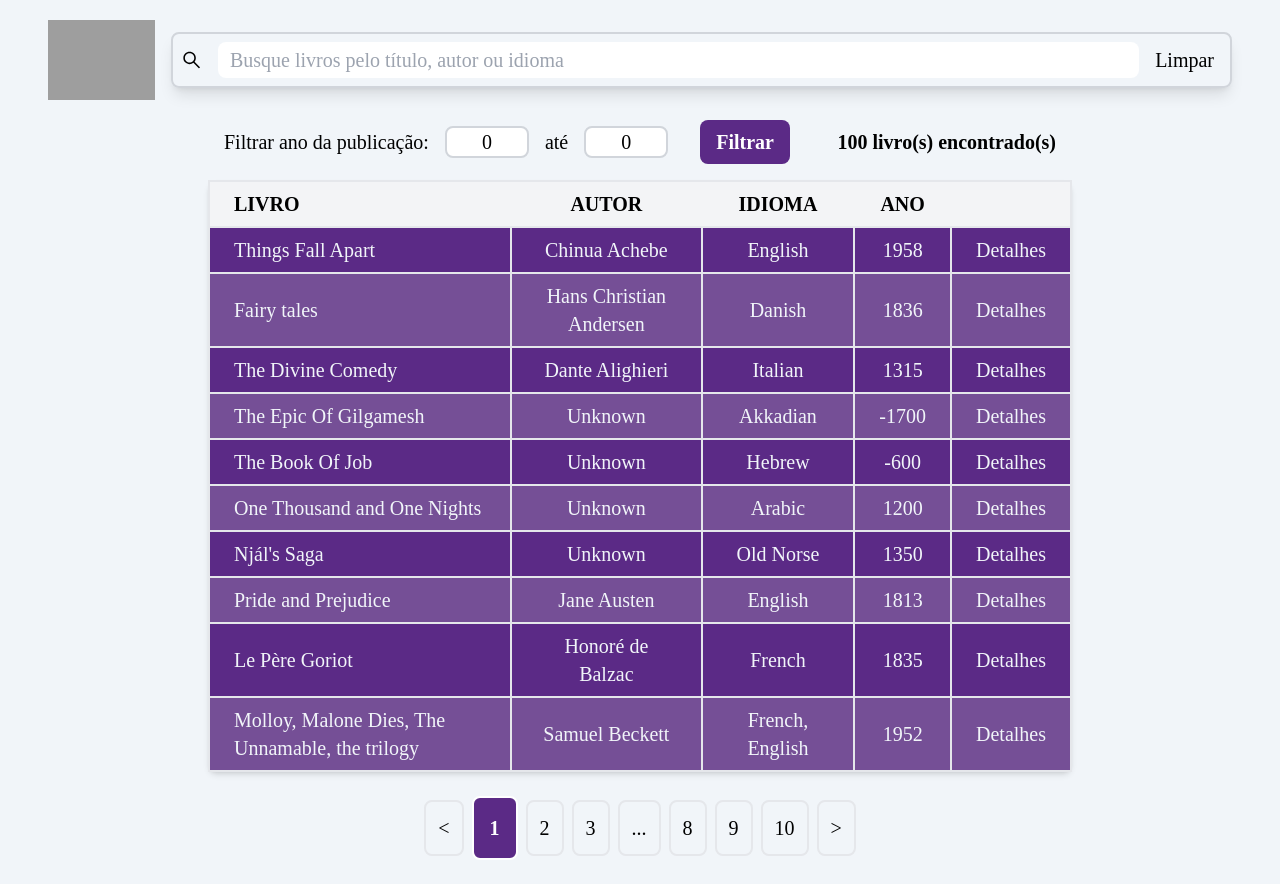
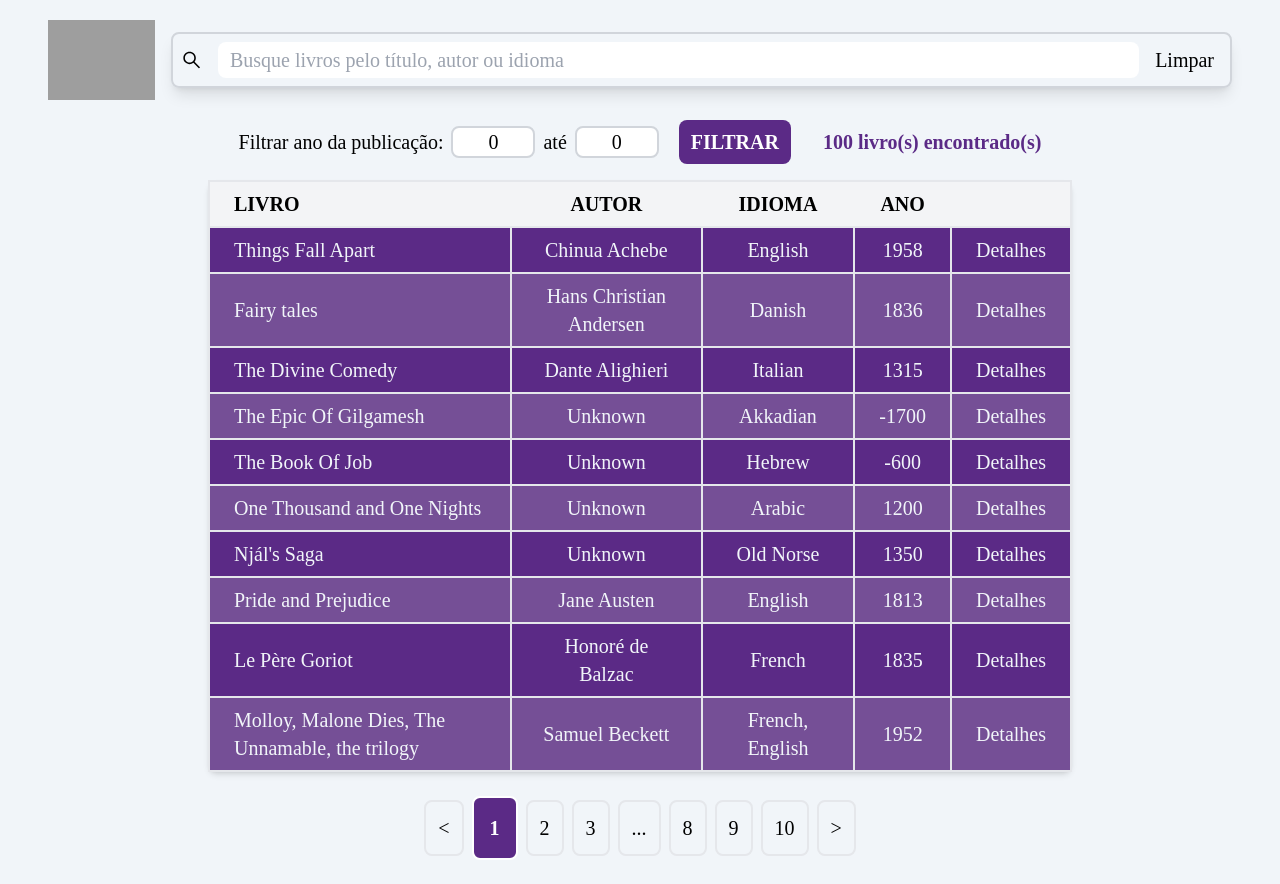
Before and after one commit to Guiroos/beon-project, a React (Create React App) app: page / in a window 1280 px wide. Built offline with nearby package versions, Linux system fonts and the light colour scheme; data requests are answered from the project's data file; grey boxes are pictures that could not be loaded.

Commit message:
style: tailwind color for Filter

```diff
--- a/src/components/Filter.tsx
+++ b/src/components/Filter.tsx
@@ -33,7 +33,7 @@ const Filter: React.FC<FilterProps> = ({
   };
 
   return (
-    <div id="filter-bar" className="flex flex-row justify-between items-center mx-56 mb-4">
+    <div id="filter-bar" className="flex flex-row justify-between items-center mx-auto mb-4">
       <div>
         <label htmlFor="initial-year">
           Filtrar ano da publicação:
@@ -46,7 +46,7 @@ const Filter: React.FC<FilterProps> = ({
             value={initialYear}
             onChange={(e) => handleChange(e)}
             onFocus={(e) => e.target.select()}
-            className="w-fit ml-4 mr-4 text-center appearance-none border-2 border-gray-300 rounded-lg"
+            className="w-fit mx-2 text-center appearance-none border-2 border-gray-300 rounded-lg"
           />
         </label>
         <label htmlFor="final-year">
@@ -60,11 +60,11 @@ const Filter: React.FC<FilterProps> = ({
             value={finalYear}
             onChange={(e) => handleChange(e)}
             onFocus={(e) => e.target.select()}
-            className="w-fit ml-4 mr-4 text-center appearance-none border-2 border-gray-300 rounded-lg"
+            className="w-fit mx-2 text-center appearance-none border-2 border-gray-300 rounded-lg"
           />
         </label>
         <button
-          className="bg-[#5B2A86] text-white font-bold py-2 px-4 rounded-lg ml-4"
+          className="mx-3 bg-[#5B2A86] text-white text-center font-bold py-2 px-3 rounded-lg uppercase hover:bg-[#8850BB] transition duration-150 ease-in-out"
           id="filter-button"
           type="button"
           onClick={() => filterByYear()}
@@ -74,7 +74,7 @@ const Filter: React.FC<FilterProps> = ({
       </div>
       <div>
         <p
-          className="text-center font-bold"
+          className="text-center font-bold text-[#5B2A86] ml-5"
           id="search-results"
         >
           {`${filteredBooks.length} livro(s) encontrado(s)`}
```
